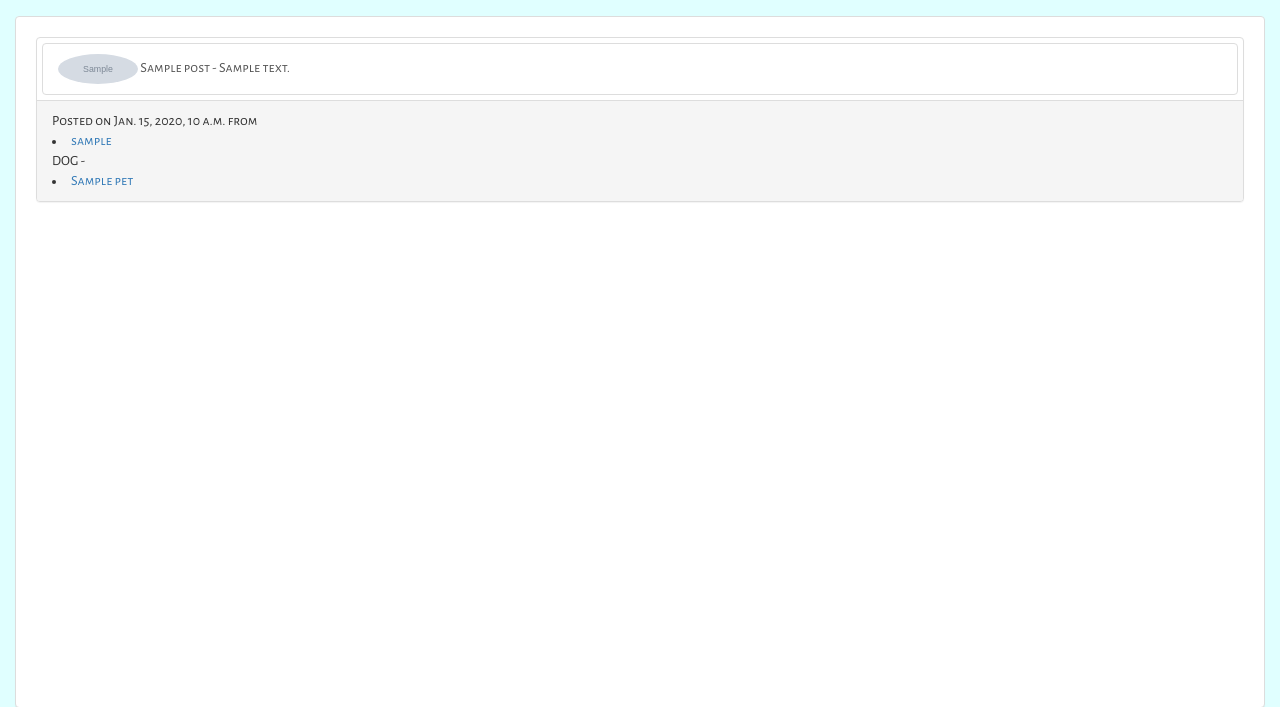
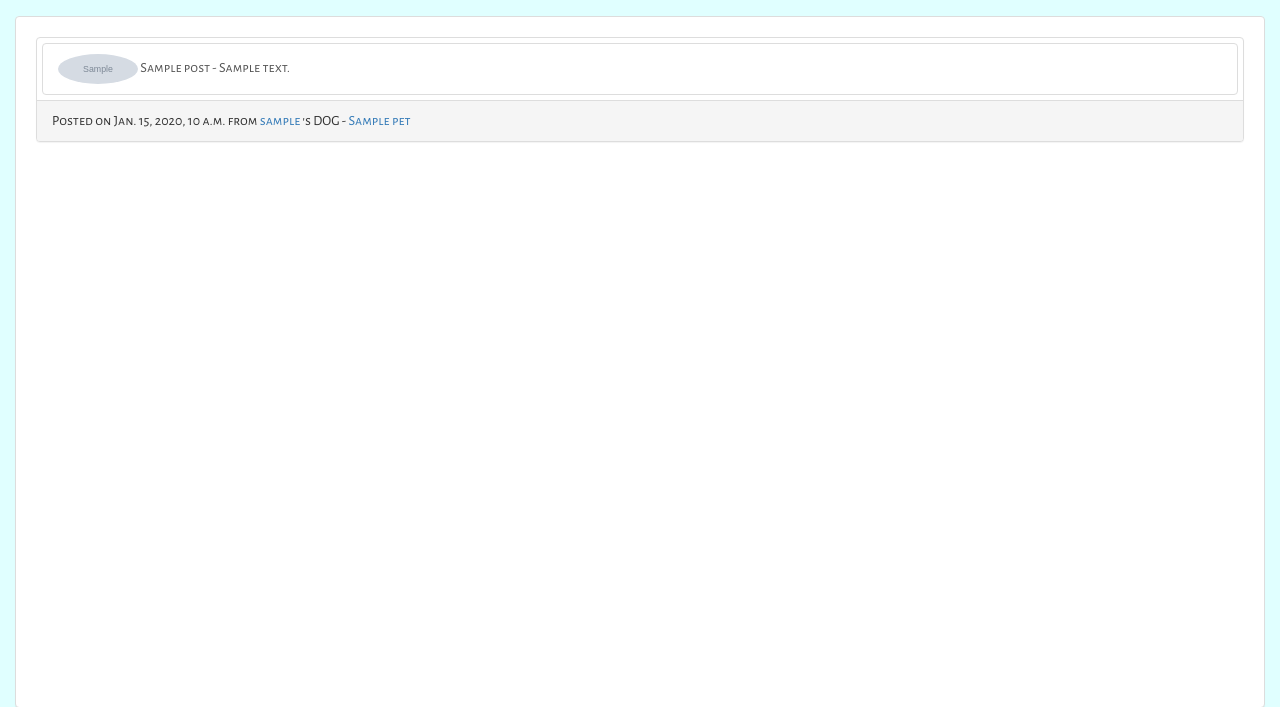
Before and after one commit to BozhanaKoleva/SnoutPage, a Django app: page / in a window 1280 px wide. Shown: the part 54-761 px from the top of the page. Run offline with Django 3.2, Linux system fonts and the light colour scheme; tables that the repository leaves empty hold one stand-in row (values such as "Sample post"); grey boxes marked "Sample" are stand-in pictures; some libraries are stand-ins or nearby versions.

Commit message:
Posts and comments

```diff
--- a/SnoutPage_project/templates/SnoutPage/index.html
+++ b/SnoutPage_project/templates/SnoutPage/index.html
@@ -22,8 +22,8 @@
   </a>
 
   </div>
-  <div class="panel-footer">Posted on {{ post.created_date}} from <li><a href="{% url 'user_page' post.author.username %}">{{post.author.username}}</a></li>
- {{post.pet.category}} - <li><a href="{% url 'pet' post.pet.slug %}">{{post.pet.name}}</a></li> </div>
+  <div class="panel-footer">Posted on {{ post.created_date}} from <a href="{% url 'user_page' post.author.username %}">{{post.author.username}}</a> 's
+ {{post.pet.category}} - <a href="{% url 'pet' post.pet.slug %}">{{post.pet.name}}</a> </div>
 </div>
 
 
```
